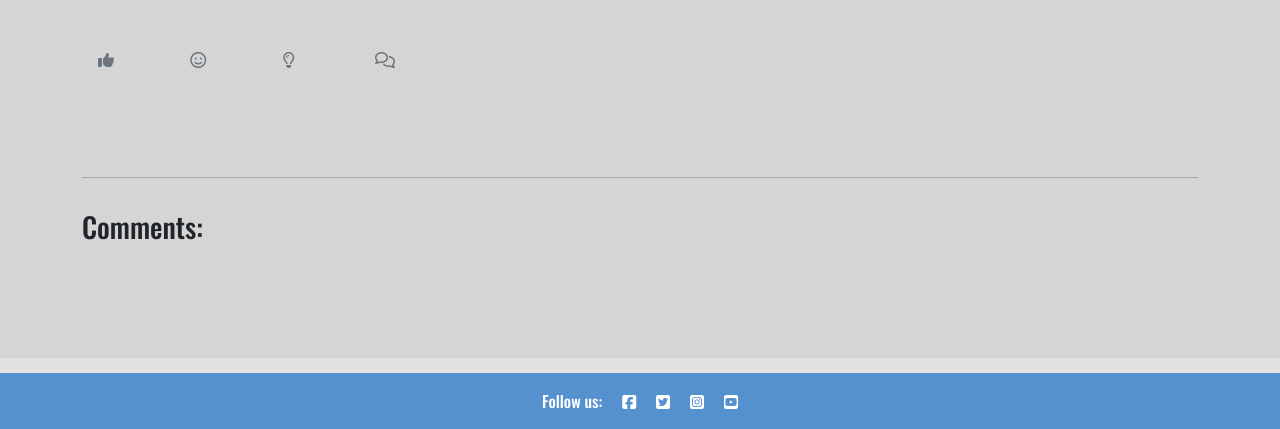
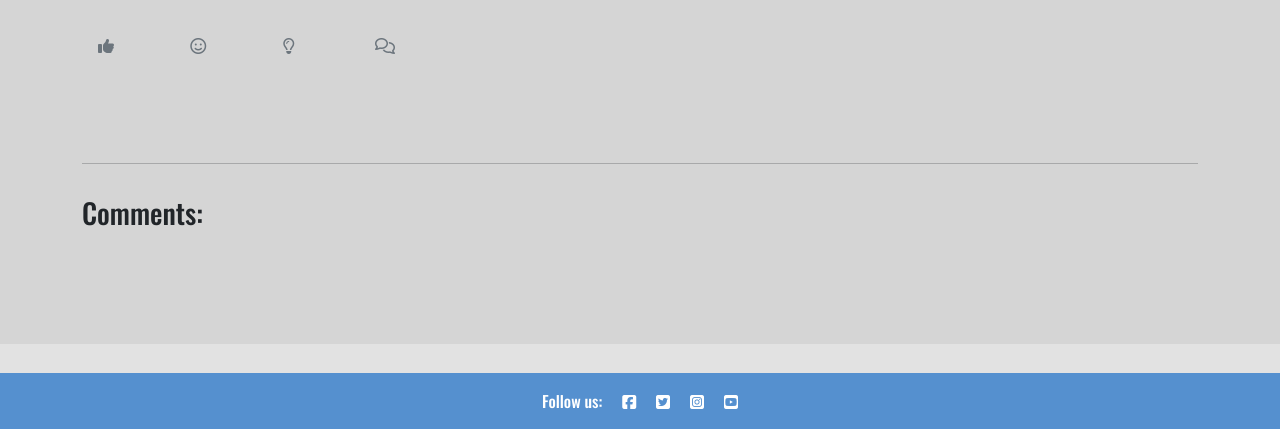
Before and after one commit to David-Maura-Rodgers/PP4-Gamer-Review, a Django app: template templates/review_detail.html in a window 1280 px wide. Shown: the part 371-800 px from the top of the page. Run offline with Django 3.2, Linux system fonts and the light colour scheme; the template is opened without the code that fills it, so the values that code supplies are empty; some libraries are stand-ins or nearby versions.

Commit message:
edit: customise image-container class and image-flash in css

```diff
--- a/static/css/style.css
+++ b/static/css/style.css
@@ -4,7 +4,9 @@
 body {
     font-family: Oswald, sans-serif;
     background-color: #F9FAFC;
-    padding-top: 70px;
+    padding-top: 56px;
+    margin: 0;
+    border: none;
 }
 
 .brand {
@@ -42,9 +44,14 @@ body {
     padding-bottom: 50px;
 }
 
+.card-text {
+    font-size: 20px;
+}
+
 .image-container {
     position: relative;
     margin: auto 20%;
+    padding-top: 10px;
 }
 
 .image-flash {
```
